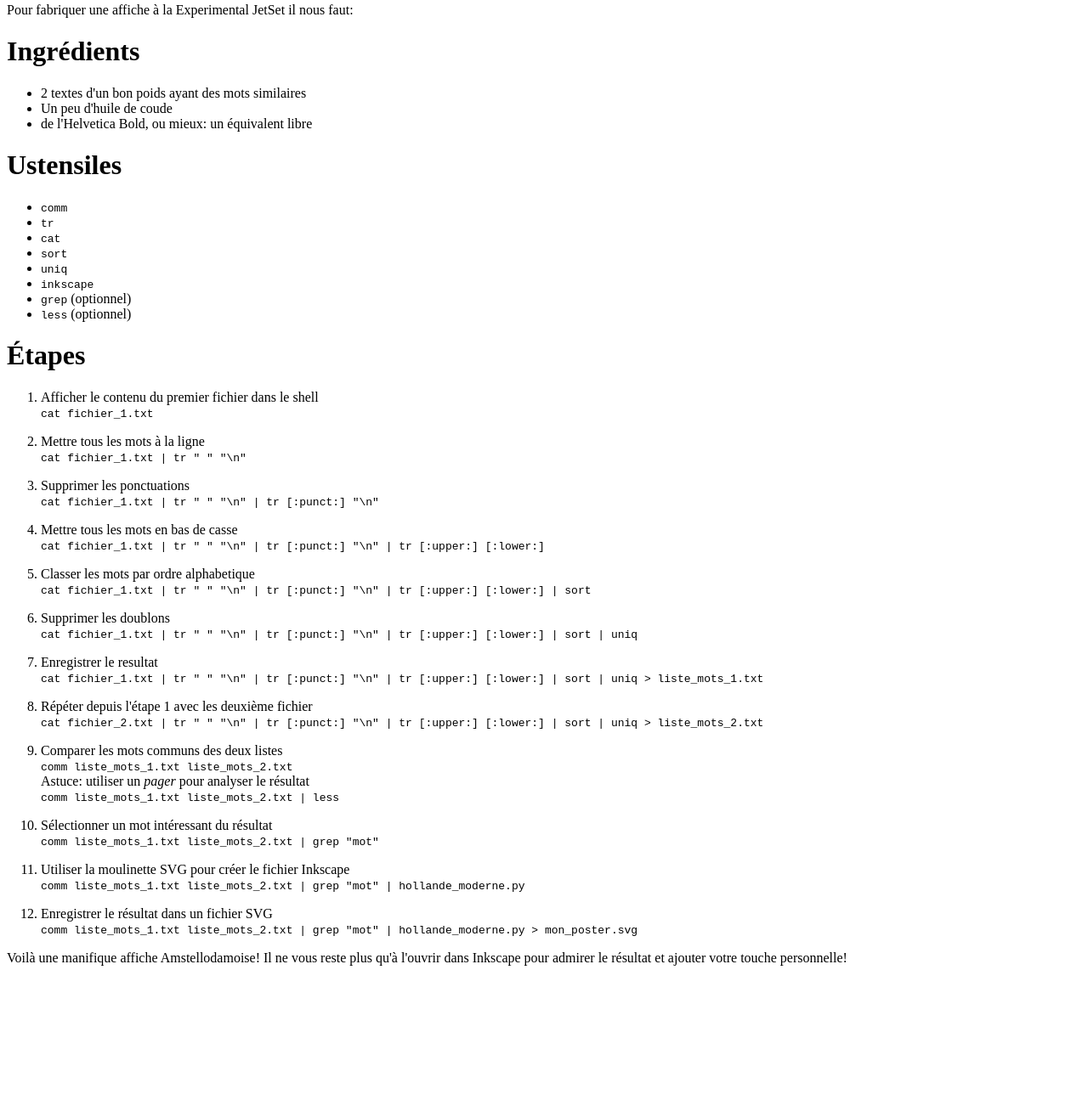
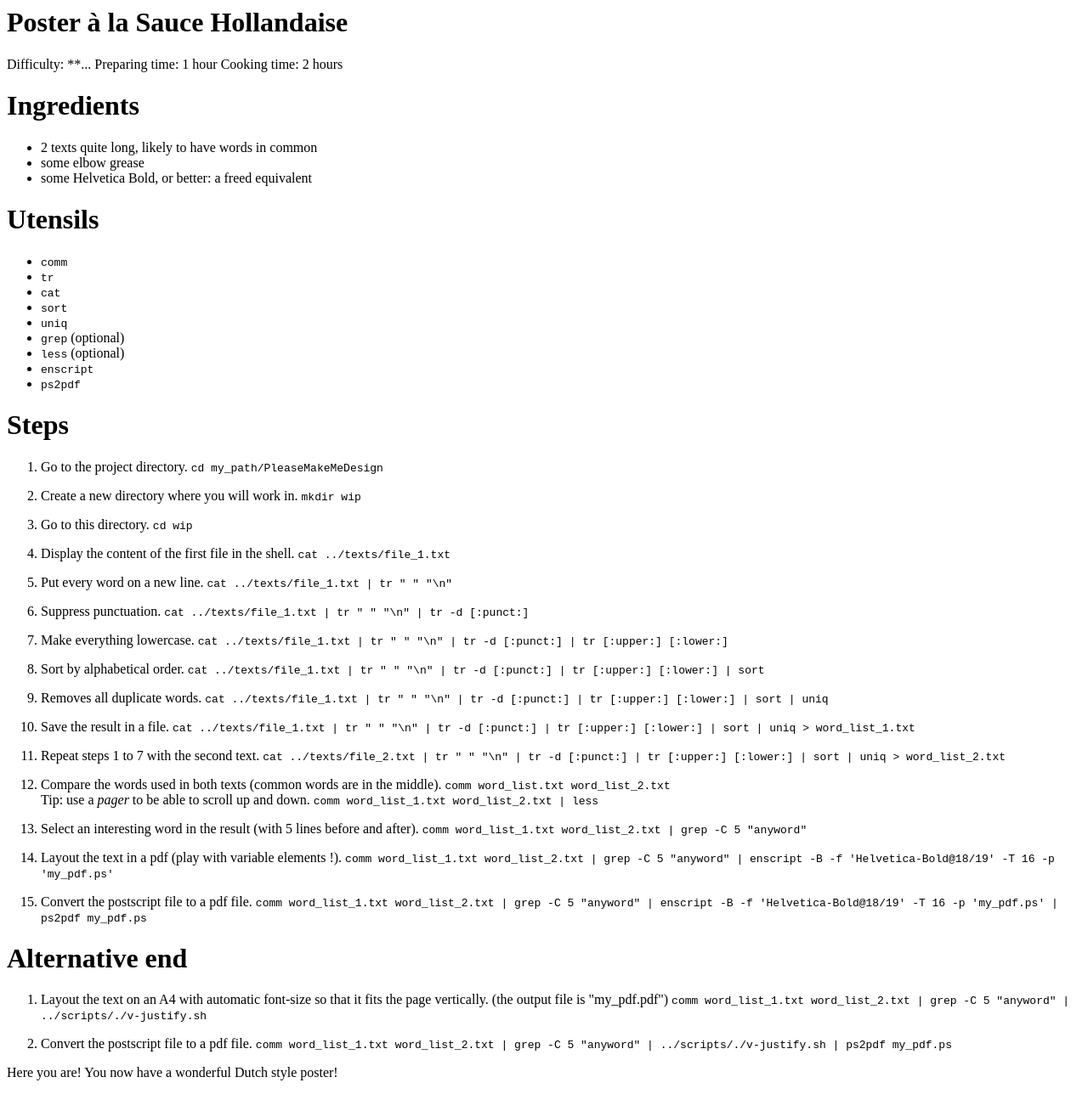
Before and after one commit to latsami/PleaseMakeMeDesign, a plain HTML site: page recipes/dutch_way_en.html in a window 1280 px wide. Shown: the part 13-1301 px from the top of the page at 85% size. Before the commit the page ends 1166 px from the top, so only its background shows below. Drawn offline with Linux system fonts and the light colour scheme.

Commit message:
correct recipe and generate html

```diff
--- a/recipes/dutch_way_en.html
+++ b/recipes/dutch_way_en.html
@@ -12,17 +12,21 @@
 
 <body>
 
-<p>Pour fabriquer une affiche à la Experimental JetSet il nous faut:</p>
+<h1>Poster à la Sauce Hollandaise</h1>
 
-<h1>Ingrédients</h1>
+<p>Difficulty: **...
+Preparing time: 1 hour
+Cooking time: 2 hours</p>
+
+<h1>Ingredients</h1>
 
 <ul>
-<li>2 textes d'un bon poids ayant des mots similaires</li>
-<li>Un peu d'huile de coude</li>
-<li>de l'Helvetica Bold, ou mieux: un équivalent libre</li>
+<li>2 texts quite long, likely to have words in common</li>
+<li>some elbow grease</li>
+<li>some Helvetica Bold, or better: a freed equivalent</li>
 </ul>
 
-<h1>Ustensiles</h1>
+<h1>Utensils</h1>
 
 <ul>
 <li><code>comm</code></li>
@@ -30,43 +34,60 @@
 <li><code>cat</code></li>
 <li><code>sort</code></li>
 <li><code>uniq</code></li>
-<li><code>inkscape</code></li>
-<li><code>grep</code> (optionnel)</li>
-<li><code>less</code> (optionnel)</li>
+<li><code>grep</code> (optional)</li>
+<li><code>less</code> (optional)</li>
+<li><code>enscript</code></li>
+<li><code>ps2pdf</code></li>
 </ul>
 
-<h1>Étapes</h1>
+<h1>Steps</h1>
 
 <ol>
-<li><p>Afficher le contenu du premier fichier dans le shell<br />
-<code>cat fichier_1.txt</code></p></li>
-<li><p>Mettre tous les mots à la ligne<br />
-<code>cat fichier_1.txt | tr " " "\n"</code></p></li>
-<li><p>Supprimer les ponctuations<br />
-<code>cat fichier_1.txt | tr " " "\n" | tr [:punct:] "\n"</code></p></li>
-<li><p>Mettre tous les mots en bas de casse<br />
-<code>cat fichier_1.txt | tr " " "\n" | tr [:punct:] "\n" | tr [:upper:] [:lower:]</code></p></li>
-<li><p>Classer les mots par ordre alphabetique<br />
-<code>cat fichier_1.txt | tr " " "\n" | tr [:punct:] "\n" | tr [:upper:] [:lower:] | sort</code></p></li>
-<li><p>Supprimer les doublons<br />
-<code>cat fichier_1.txt | tr " " "\n" | tr [:punct:] "\n" | tr [:upper:] [:lower:] | sort | uniq</code></p></li>
-<li><p>Enregistrer le resultat<br />
-<code>cat fichier_1.txt | tr " " "\n" | tr [:punct:] "\n" | tr [:upper:] [:lower:] | sort | uniq &gt; liste_mots_1.txt</code></p></li>
-<li><p>Répéter depuis l'étape 1 avec les deuxième fichier<br />
-<code>cat fichier_2.txt | tr " " "\n" | tr [:punct:] "\n" | tr [:upper:] [:lower:] | sort | uniq &gt; liste_mots_2.txt</code></p></li>
-<li><p>Comparer les mots communs des deux listes<br />
-<code>comm liste_mots_1.txt liste_mots_2.txt</code><br />
-Astuce: utiliser un <em>pager</em> pour analyser le résultat<br />
-<code>comm liste_mots_1.txt liste_mots_2.txt | less</code></p></li>
-<li><p>Sélectionner un mot intéressant du résultat<br />
-<code>comm liste_mots_1.txt liste_mots_2.txt | grep "mot"</code></p></li>
-<li><p>Utiliser la moulinette SVG pour créer le fichier Inkscape<br />
-<code>comm liste_mots_1.txt liste_mots_2.txt | grep "mot" | hollande_moderne.py</code></p></li>
-<li><p>Enregistrer le résultat dans un fichier SVG<br />
-<code>comm liste_mots_1.txt liste_mots_2.txt | grep "mot" | hollande_moderne.py &gt; mon_poster.svg</code></p></li>
+<li><p>Go to the project directory.
+<code>cd my_path/PleaseMakeMeDesign</code></p></li>
+<li><p>Create a new directory where you will work in.
+<code>mkdir wip</code></p></li>
+<li><p>Go to this directory.
+<code>cd wip</code></p></li>
+<li><p>Display the content of the first file in the shell.
+<code>cat ../texts/file_1.txt</code></p></li>
+<li><p>Put every word on a new line.
+<code>cat ../texts/file_1.txt | tr " " "\n"</code></p></li>
+<li><p>Suppress punctuation.
+<code>cat ../texts/file_1.txt | tr " " "\n" | tr -d [:punct:]</code></p></li>
+<li><p>Make everything lowercase.
+<code>cat ../texts/file_1.txt | tr " " "\n" | tr -d [:punct:] | tr [:upper:] [:lower:]</code></p></li>
+<li><p>Sort by alphabetical order.
+<code>cat ../texts/file_1.txt | tr " " "\n" | tr -d [:punct:] | tr [:upper:] [:lower:] | sort</code></p></li>
+<li><p>Removes all duplicate words.
+<code>cat ../texts/file_1.txt | tr " " "\n" | tr -d [:punct:] | tr [:upper:] [:lower:] | sort | uniq</code></p></li>
+<li><p>Save the result in a file.
+<code>cat ../texts/file_1.txt | tr " " "\n" | tr -d [:punct:] | tr [:upper:] [:lower:] | sort | uniq &gt; word_list_1.txt</code></p></li>
+<li><p>Repeat steps 1 to 7 with the second text.
+<code>cat ../texts/file_2.txt | tr " " "\n" | tr -d [:punct:] | tr [:upper:] [:lower:] | sort | uniq &gt; word_list_2.txt</code></p></li>
+<li><p>Compare the words used in both texts (common words are in the middle).
+<code>comm word_list.txt word_list_2.txt</code><br />
+Tip: use a <em>pager</em> to be able to scroll up and down.
+<code>comm word_list_1.txt word_list_2.txt | less</code></p></li>
+<li><p>Select an interesting word in the result (with 5 lines before and after).
+<code>comm word_list_1.txt word_list_2.txt | grep -C 5 "anyword"</code></p></li>
+<li><p>Layout the text in a pdf (play with variable elements !).
+<code>comm word_list_1.txt word_list_2.txt | grep -C 5 "anyword" | enscript -B -f 'Helvetica-Bold@18/19' -T 16 -p 'my_pdf.ps'</code></p></li>
+<li><p>Convert the postscript file to a pdf file.
+<code>comm word_list_1.txt word_list_2.txt | grep -C 5 "anyword" | enscript -B -f 'Helvetica-Bold@18/19' -T 16 -p 'my_pdf.ps' | ps2pdf my_pdf.ps</code></p></li>
 </ol>
 
-<p>Voilà une manifique affiche Amstellodamoise! Il ne vous reste plus qu'à l'ouvrir dans Inkscape pour admirer le résultat et ajouter votre touche personnelle!</p>
+<h1>Alternative end</h1>
+
+<ol>
+<li><p>Layout the text on an A4 with automatic font-size so that it fits the page vertically. (the output file is "my_pdf.pdf")
+<code>comm word_list_1.txt word_list_2.txt | grep -C 5 "anyword" | ../scripts/./v-justify.sh</code></p></li>
+<li><p>Convert the postscript file to a pdf file.
+<code>comm word_list_1.txt word_list_2.txt | grep -C 5 "anyword" | ../scripts/./v-justify.sh | ps2pdf my_pdf.ps</code></p></li>
+</ol>
+
+<p>Here you are! You now have a wonderful Dutch style poster!</p>
+
 
 </body>
 </html>
```
Also changed, not shown: 1 other file.
